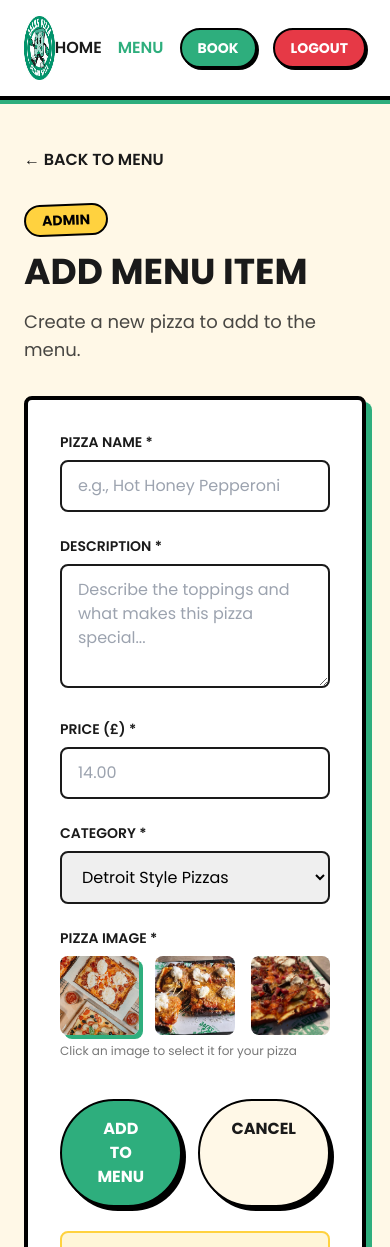
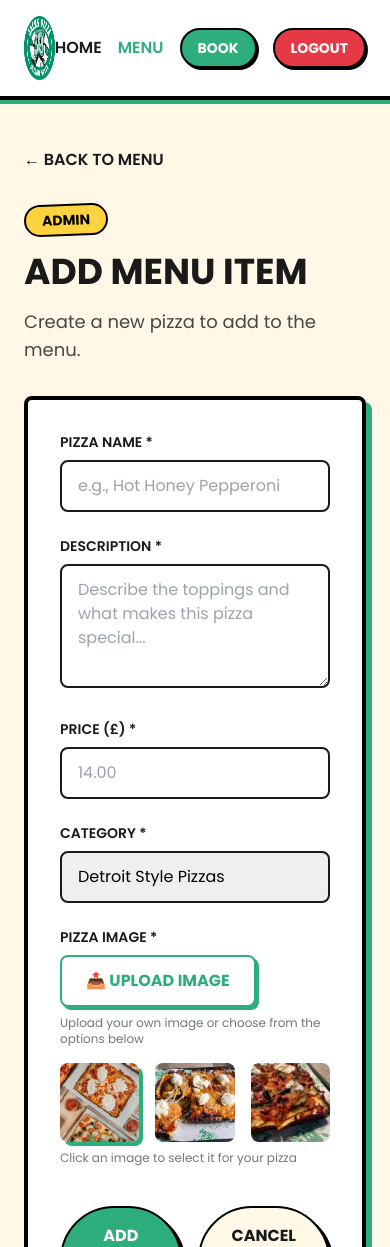
Before and after one commit to jakeharbonline/jackspizza, a Next.js app: page /menu/add in a window 390 px wide. Shown: the top 1247 px of the page. Built offline with nearby package versions, Linux system fonts and the light colour scheme; sample sign-in values are in the browser's storage.

Commit message:
Add image upload button and fix Safari mobile alignment issues

```diff
--- a/app/globals.css
+++ b/app/globals.css
@@ -10,6 +10,32 @@
   html,
   body {
     @apply h-full w-full p-0 m-0;
+    /* Safari mobile fixes */
+    -webkit-font-smoothing: antialiased;
+    -moz-osx-font-smoothing: grayscale;
+  }
+
+  /* Safari mobile button fix */
+  button,
+  input,
+  select,
+  textarea {
+    -webkit-appearance: none;
+    -moz-appearance: none;
+    appearance: none;
+  }
+
+  /* Safari mobile flexbox fix */
+  .flex {
+    -webkit-box-orient: horizontal;
+    -webkit-box-direction: normal;
+  }
+
+  /* Fix Safari mobile viewport height */
+  @supports (-webkit-touch-callout: none) {
+    .min-h-screen {
+      min-height: -webkit-fill-available;
+    }
   }
 }
 
--- a/app/menu/add/page.tsx
+++ b/app/menu/add/page.tsx
@@ -244,6 +244,37 @@ export default function AddMenuItemPage() {
               <label className="mb-2 block text-sm font-semibold uppercase text-deep-black">
                 Pizza Image *
               </label>
+
+              {/* Upload Button */}
+              <div className="mb-4">
+                <label
+                  htmlFor="image-upload"
+                  className="inline-block cursor-pointer rounded-lg border-2 border-jacks-green bg-white px-6 py-3 font-bold uppercase text-jacks-green shadow-[3px_3px_0px_0px_#2EAE7D] transition-all duration-300 hover:translate-x-[-2px] hover:translate-y-[-2px] hover:shadow-[5px_5px_0px_0px_#2EAE7D]"
+                >
+                  📤 Upload Image
+                </label>
+                <input
+                  id="image-upload"
+                  type="file"
+                  accept="image/*"
+                  className="hidden"
+                  onChange={(e) => {
+                    const file = e.target.files?.[0];
+                    if (file) {
+                      const reader = new FileReader();
+                      reader.onloadend = () => {
+                        setFormData({ ...formData, image: reader.result as string });
+                      };
+                      reader.readAsDataURL(file);
+                    }
+                  }}
+                />
+                <p className="mt-2 text-xs text-deep-black/60">
+                  Upload your own image or choose from the options below
+                </p>
+              </div>
+
+              {/* Pre-selected Images */}
               <div className="grid grid-cols-3 gap-4">
                 {[
                   '/jackspizzacol.jpeg',
```
